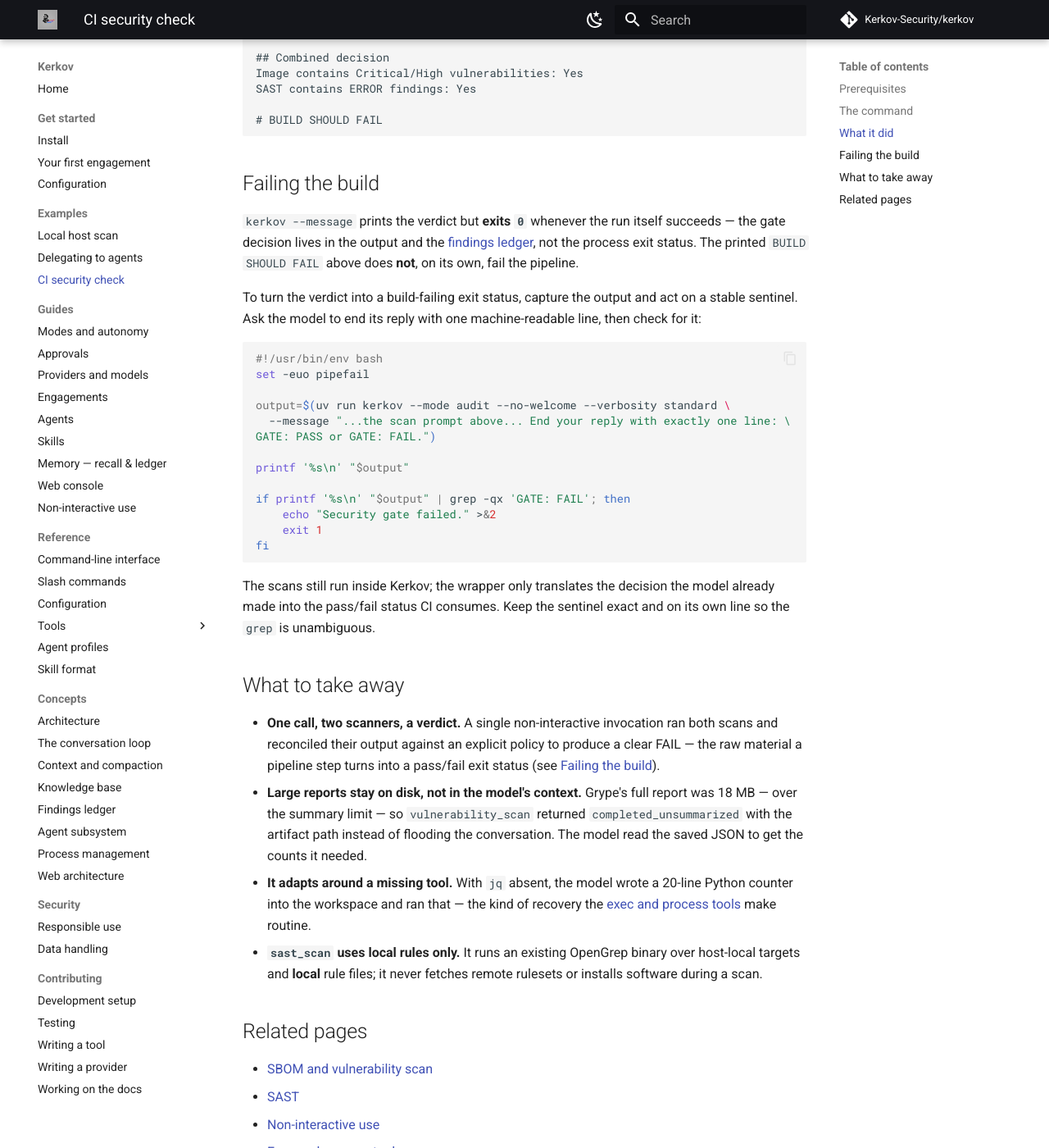
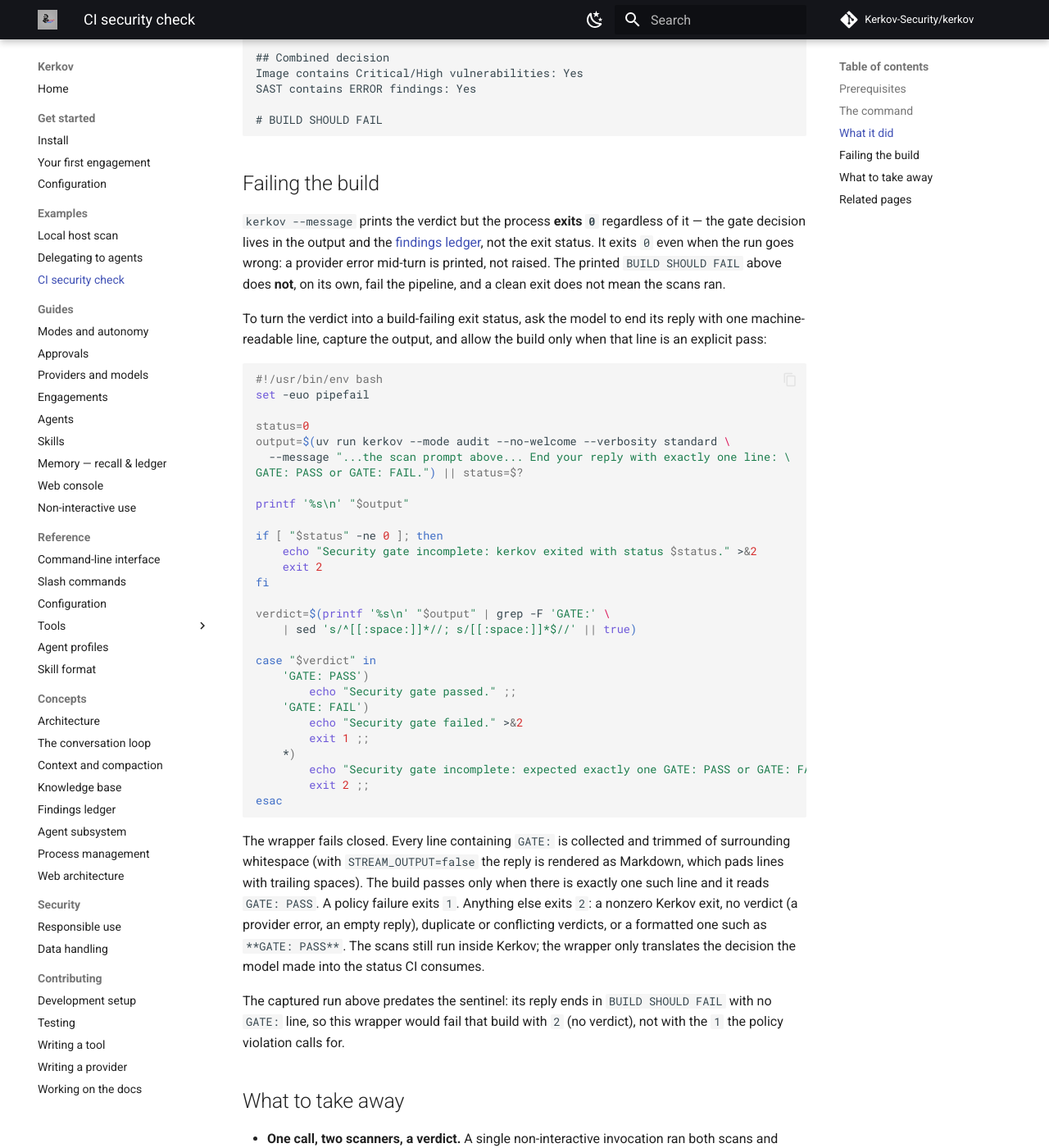
Before and after one commit to Kerkov-Security/kerkov, an MkDocs documentation site: the page built from docs/examples/ci-security-check.md, in a window 1280 px wide and 1400 px high, scrolled down 3539 px. Shown: the whole window at 82% size. Built offline with MkDocs 1.6.1 and Material for MkDocs 9.7.7, drawn with Linux system fonts in a browser that asks for light colours; comment, search, counter and statistics services are not loaded; some of the changed text lies outside the part shown.

Commit message:
Address #256 review: fail the CI gate closed on a missing verdict
The wrapper only failed on an exact `GATE: FAIL` line, so empty output, a
handled provider error (kerkov still exits 0), a malformed or conflicting
sentinel, and even a FAIL line padded by non-streamed Markdown rendering all
passed the build. It now collects every line containing `GATE:`, trims it,
and passes only on exactly one `GATE: PASS`; a policy failure exits 1 and a
nonzero kerkov exit or any missing/duplicate/conflicting/malformed verdict
exits 2. The page notes that the captured run predates the sentinel, so the
wrapper would fail it as "no verdict" rather than as a policy failure.

Also replace the demo payment.py and python-ci.yml with the exact files the
captured run used (rule ids and the subprocess pattern differed from the
hand-written copy); OpenGrep on the page's files reproduces the three
captured findings.

````diff
--- a/docs/examples/ci-security-check.md
+++ b/docs/examples/ci-security-check.md
@@ -182,34 +182,60 @@
 
 ## Failing the build
 
-`kerkov --message` prints the verdict but **exits `0`** whenever the run itself
-succeeds — the gate decision lives in the output and the
-[findings ledger](../reference/tools/ledger.md), not the process exit status. The
-printed `BUILD SHOULD FAIL` above does **not**, on its own, fail the pipeline.
+`kerkov --message` prints the verdict but the process **exits `0`** regardless
+of it — the gate decision lives in the output and the
+[findings ledger](../reference/tools/ledger.md), not the exit status. It exits
+`0` even when the run goes wrong: a provider error mid-turn is printed, not
+raised. The printed `BUILD SHOULD FAIL` above does **not**, on its own, fail the
+pipeline, and a clean exit does not mean the scans ran.
 
-To turn the verdict into a build-failing exit status, capture the output and act
-on a stable sentinel. Ask the model to end its reply with one machine-readable
-line, then check for it:
+To turn the verdict into a build-failing exit status, ask the model to end its
+reply with one machine-readable line, capture the output, and allow the build
+only when that line is an explicit pass:
 
 ```bash
 #!/usr/bin/env bash
 set -euo pipefail
 
+status=0
 output=$(uv run kerkov --mode audit --no-welcome --verbosity standard \
   --message "...the scan prompt above... End your reply with exactly one line: \
-GATE: PASS or GATE: FAIL.")
+GATE: PASS or GATE: FAIL.") || status=$?
 
 printf '%s\n' "$output"
 
-if printf '%s\n' "$output" | grep -qx 'GATE: FAIL'; then
-    echo "Security gate failed." >&2
-    exit 1
+if [ "$status" -ne 0 ]; then
+    echo "Security gate incomplete: kerkov exited with status $status." >&2
+    exit 2
 fi
+
+verdict=$(printf '%s\n' "$output" | grep -F 'GATE:' \
+    | sed 's/^[[:space:]]*//; s/[[:space:]]*$//' || true)
+
+case "$verdict" in
+    'GATE: PASS')
+        echo "Security gate passed." ;;
+    'GATE: FAIL')
+        echo "Security gate failed." >&2
+        exit 1 ;;
+    *)
+        echo "Security gate incomplete: expected exactly one GATE: PASS or GATE: FAIL line." >&2
+        exit 2 ;;
+esac
 ```
 
-The scans still run inside Kerkov; the wrapper only translates the decision the
-model already made into the pass/fail status CI consumes. Keep the sentinel
-exact and on its own line so the `grep` is unambiguous.
+The wrapper fails closed. Every line containing `GATE:` is collected and trimmed
+of surrounding whitespace (with `STREAM_OUTPUT=false` the reply is rendered as
+Markdown, which pads lines with trailing spaces). The build passes only when
+there is exactly one such line and it reads `GATE: PASS`. A policy failure exits `1`. Anything else exits `2`: a nonzero
+Kerkov exit, no verdict (a provider error, an empty reply), duplicate or
+conflicting verdicts, or a formatted one such as `**GATE: PASS**`. The scans
+still run inside Kerkov; the wrapper only translates the decision the model
+made into the status CI consumes.
+
+The captured run above predates the sentinel: its reply ends in
+`BUILD SHOULD FAIL` with no `GATE:` line, so this wrapper would fail that build
+with `2` (no verdict), not with the `1` the policy violation calls for.
 
 ## What to take away
 
````
Also changed, not shown: other parts of docs/examples/ci-security-check.md (+17 -17 lines).
